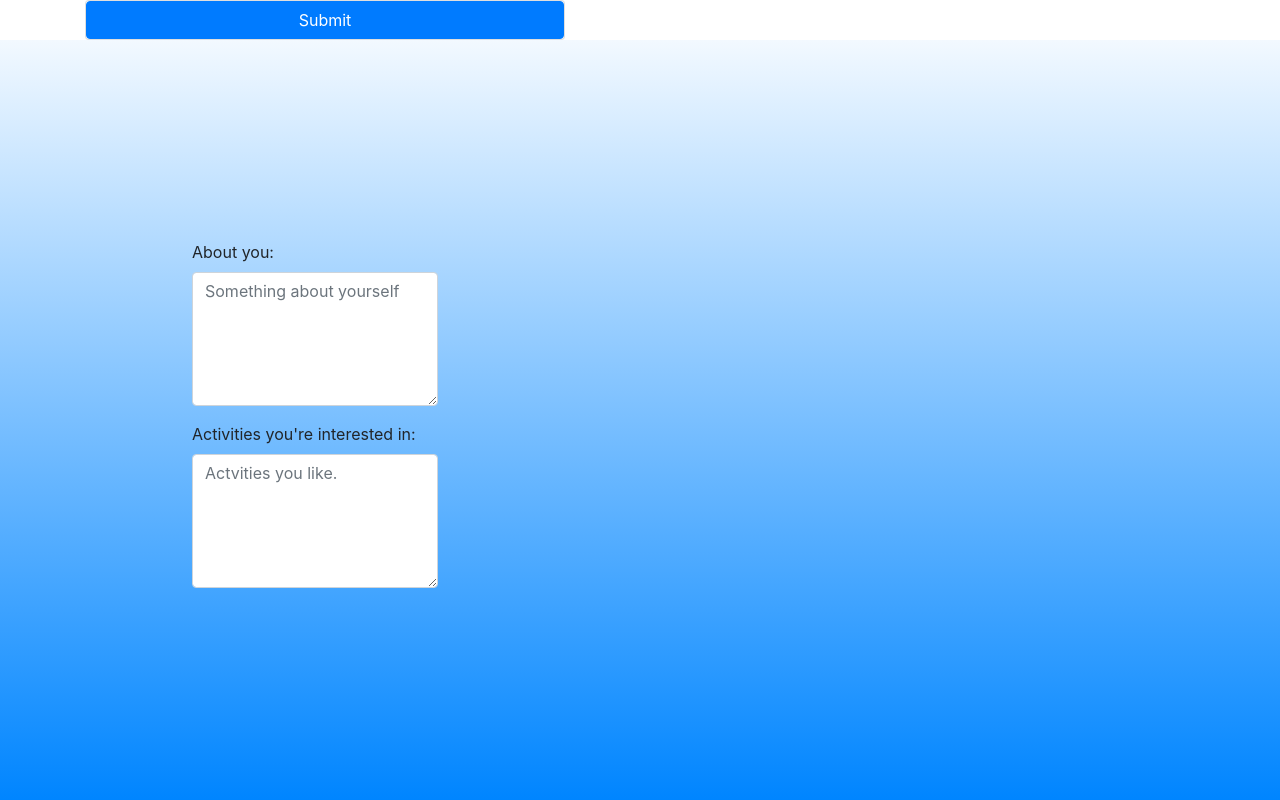
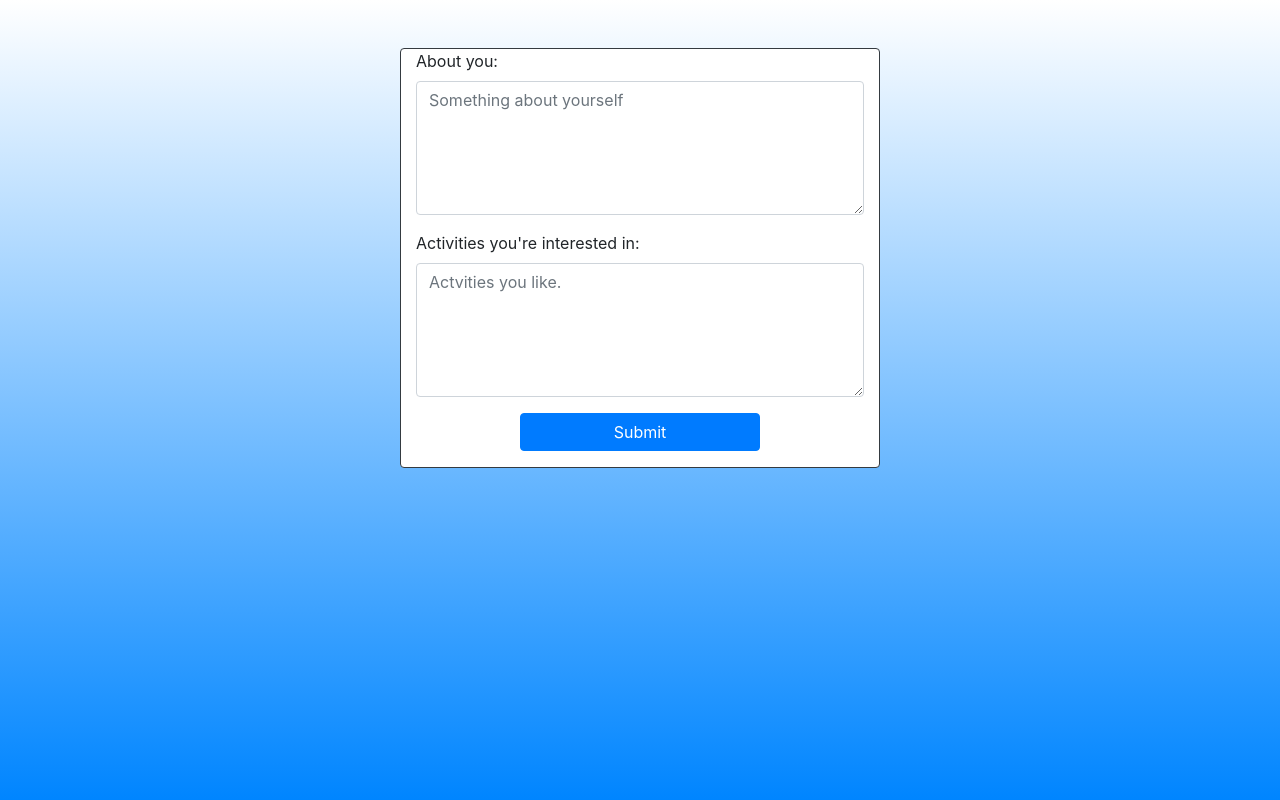
Before and after one commit to CSE-Courses/course-project-a6-jallenlooksgoodinshorts, a website: page editProfile.html in a window 1280 px wide. Drawn offline with nearby package versions, Linux system fonts and the light colour scheme; files that its build step writes are made by us from their sources; files whose address does not match are found by name.

Commit message:
Task #38 Added color scheme to profile page and edit page

```diff
--- a/editProfile.html
+++ b/editProfile.html
@@ -1,5 +1,5 @@
 <!DOCTYPE html>
-<html lang="en">
+<html lang="en" style="height:100%; background-image: linear-Gradient(#ffffff,#0085ff);">
 
 
 <head>
@@ -7,30 +7,29 @@
     <meta charset="UTF-8">
     <meta name="viewport" content="width=device-width, initial-scale=1.0">
     <link rel="stylesheet" href="https://stackpath.bootstrapcdn.com/bootstrap/4.5.2/css/bootstrap.min.css" integrity="sha384-JcKb8q3iqJ61gNV9KGb8thSsNjpSL0n8PARn9HuZOnIxN0hoP+VmmDGMN5t9UJ0Z" crossorigin="anonymous">
-    <link rel="stylesheet" type="text/css" href="Register.css"/>
     <script src="Register.JS"></script>
     <title>Edit Info</title>
 </head>
 
-<body>
+<body style="height:100%; background-image: linear-Gradient(#ffffff,#0085ff);">
 
 
 
     <div class="container">
       <div class="row form-group">
 	<div class="col">
-	  <div class="card" style="width: 30rem;">
+	  <div class="card mx-auto mt-5 border border-dark" style="width: 30rem;">
 	    <form>
-	      <div class="form-group">
+	      <div class="form-group mx-auto" style="width: 28rem;">
 		<label for="aboutInput">About you:</label>
 		<textarea type="text" class="form-control" id="aboutInput"  rows="5" placeholder="Something about yourself"></textarea>
 	      </div>
-	      <div class="form-group">
+	      <div class="form-group mx-auto" style="width: 28rem;">
 		<label for="activityInput">Activities you're interested in:</label>
 		<textarea type="text" class="form-control" id="activityInput"  rows="5" placeholder="Actvities you like."></textarea>
 	      </div>
 	    </form>
-	    	  <a href="#" class="btn btn-primary">Submit</a>
+	    	  <a href="#" class="btn btn-primary form-group mx-auto" style="width: 15rem;">Submit</a>
 	  </div>
 	</div>
       </div>
```
